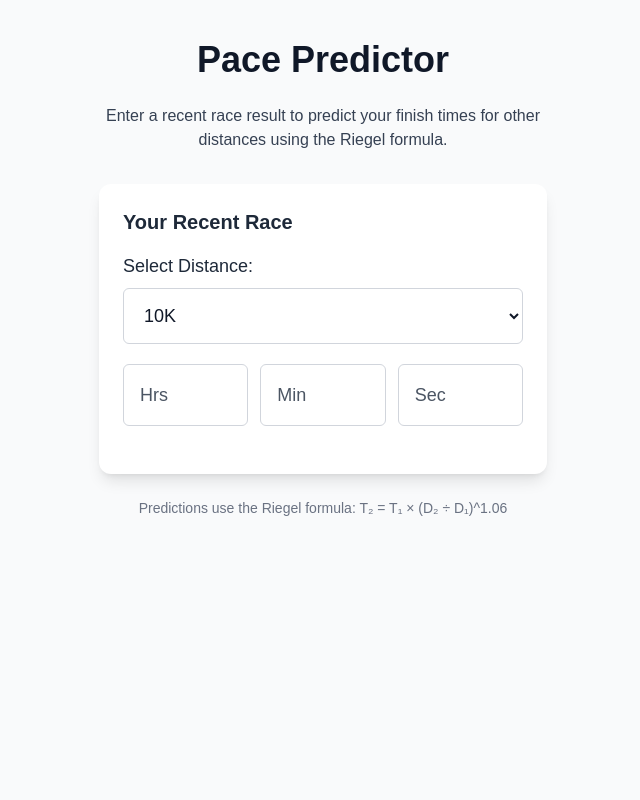
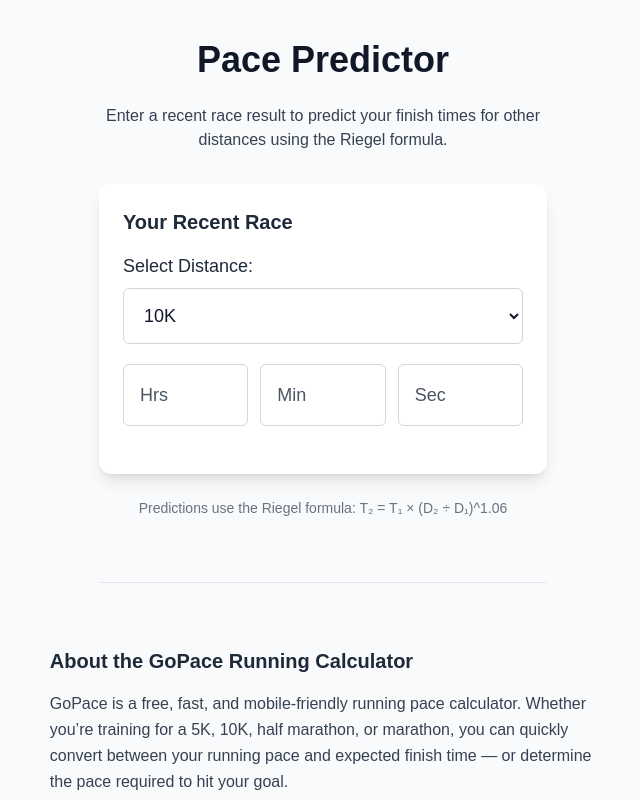
Before and after one commit to kylemcnair/go-pace, a Next.js app: page /pace-predictor in a window 1280 px wide. Shown: the top 800 px of the page, without its empty margins (317-957 px from the left). Built offline with nearby package versions, Linux system fonts and the light colour scheme.

Commit message:
add SEO text component

```diff
--- a/src/app/globals.css
+++ b/src/app/globals.css
@@ -31,32 +31,39 @@ body {
   font-family: Arial, Helvetica, sans-serif;
 }
 
-/* globals.css */
-::placeholder {
-  color: #4B5563; /* Tailwind gray-700 */
-  opacity: 1;     /* Make sure it's not semi-transparent */
-}
-
-select:disabled,
-input:disabled {
-  color: #4B5563 !important; /* Override Tailwind default gray-400 */
-  background-color: #f9fafb; /* Optional: soft background */
-}
-
+/* Placeholder style */
 ::placeholder {
   color: #4B5563; /* Tailwind gray-700 */
   opacity: 1;
 }
 
+/* Disabled element styles */
+select:disabled,
+input:disabled {
+  color: #4B5563 !important; /* Override Tailwind default gray-400 */
+  background-color: #f9fafb;
+}
+
+/* Tailwind base customizations */
 @layer base {
   input,
   select,
   textarea {
     @apply text-gray-900 placeholder-gray-500 border border-gray-300 focus:ring-blue-500 focus:border-blue-500;
   }
+
+  /* Custom muted/disabled look for predicted result labels */
+  .text-muted {
+    @apply text-gray-600;
+  }
+
+  li[aria-disabled="true"],
+  li.disabled {
+    @apply text-gray-600;
+  }
 }
 
-/* styles/globals.css or equivalent */
+/* Form input box utility */
 .input-box {
   @apply w-full rounded-lg border border-gray-300 bg-white px-4 py-3 text-base text-gray-900 shadow-sm placeholder-gray-400 focus:outline-none focus:ring-2 focus:ring-blue-500 focus:border-blue-500;
 }
--- a/src/app/pace-predictor/page.tsx
+++ b/src/app/pace-predictor/page.tsx
@@ -1,6 +1,7 @@
 'use client';
 
 import { useState } from 'react';
+import SEOTextBlock from '@/components/SEOTextBlock';
 
 const standardDistances = [
   { label: '5K', km: 5 },
@@ -116,6 +117,8 @@ export default function PacePredictorPage() {
       <p className="text-sm text-gray-500 mt-6 text-center max-w-md">
         Predictions use the Riegel formula: T₂ = T₁ × (D₂ ÷ D₁)^1.06
       </p>
+
+      <SEOTextBlock />
     </main>
   );
 }
--- a/src/app/page.tsx
+++ b/src/app/page.tsx
@@ -1,6 +1,7 @@
 "use client";
 
 import { useState } from "react";
+import SEOTextBlock from "@/components/SEOTextBlock";
 
 export default function Home() {
   const [mode, setMode] = useState<"pace" | "time">("pace");
@@ -207,21 +208,7 @@ export default function Home() {
         )}
       </div>
 
-      {/* Separator */}
-      <hr className="w-full max-w-md my-16 border-gray-200" />
-
-      {/* SEO Copy */}
-      <section className="max-w-prose text-gray-700 text-base leading-relaxed px-4 text-center sm:text-left">
-        <h2 className="text-xl font-semibold mb-4 text-gray-800">
-          About the GoPace Running Calculator
-        </h2>
-        <p className="mb-4">
-          GoPace is a free, fast, and mobile-friendly running pace calculator. Whether you’re training for a 5K, 10K, half marathon, or marathon, you can quickly convert between your running pace and expected finish time — or determine the pace required to hit your goal.
-        </p>
-        <p className="mb-4">
-          Designed with simplicity in mind, GoPace works great on mobile and loads instantly, making it a handy tool for runners of all levels.
-        </p>
-      </section>
+      <SEOTextBlock />
     </main>
   );
 }
--- /dev/null
+++ b/src/components/SEOTextBlock.tsx
@@ -0,0 +1,19 @@
+export default function SEOTextBlock() {
+  return (
+    <>
+      <hr className="w-full max-w-md my-16 border-gray-200" />
+
+      <section className="max-w-prose text-gray-700 text-base leading-relaxed px-4 text-center sm:text-left">
+        <h2 className="text-xl font-semibold mb-4 text-gray-800">
+          About the GoPace Running Calculator
+        </h2>
+        <p className="mb-4">
+          GoPace is a free, fast, and mobile-friendly running pace calculator. Whether you’re training for a 5K, 10K, half marathon, or marathon, you can quickly convert between your running pace and expected finish time — or determine the pace required to hit your goal.
+        </p>
+        <p className="mb-4">
+          Designed with simplicity in mind, GoPace works great on mobile and loads instantly, making it a handy tool for runners of all levels.
+        </p>
+      </section>
+    </>
+  );
+}
```
